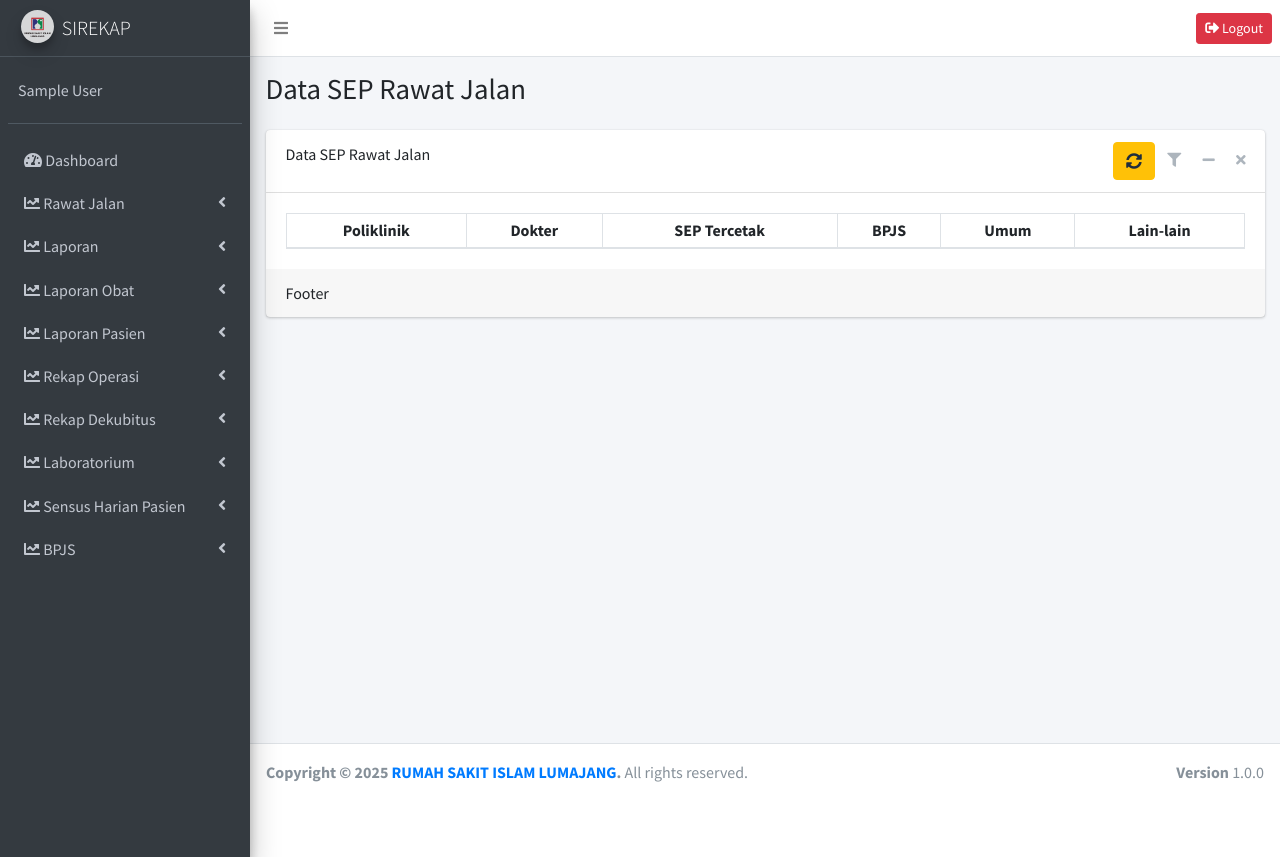
After one commit to fikalovita/SIREKAP, a CodeIgniter app: page /database/SEPRajal in a window 1280 px wide. The commit adds this page. Run offline with CodeIgniter, Linux system fonts and the light colour scheme; the visitor is signed in with stand-in values (Sample User, id 1); lists and menus that the app fills with data are empty; some libraries are stand-ins or nearby versions.

Commit message:
feat: Implement SEPRajal controller and view for Rawat Jalan data display with filtering options

```diff
--- /dev/null
+++ b/application/controllers/SEPRajal.php
@@ -0,0 +1,46 @@
+<?php
+defined('BASEPATH') or exit('No direct script access allowed');
+
+class SEPRajal extends CI_Controller
+{
+    public function __construct()
+    {
+        parent::__construct();
+        if (!$this->session->userdata('isLogin')) {
+            redirect('Auth');
+        }
+        $this->load->model('ModelSEPRajal');
+    }
+    public function index()
+    {
+        $data['title'] = 'Data SEP Rawat Jalan';
+        $this->load->view('layout/header', $data);
+        $this->load->view('layout/sidebar');
+        $this->load->view('v_sep_rajal');
+        $this->load->view('layout/footer');
+    }
+
+    public function dataSEPRajal()
+    {
+        $tglSepRajal1 = $this->input->post('tglSepRajal1') ?: date('Y-m-d');
+        $tglSepRajal2 = $this->input->post('tglSepRajal2') ?: date('Y-m-d');
+        $search = $this->input->post('search')['value'];
+        $dataSEP = $this->ModelSEPRajal->getPoliklinik($tglSepRajal1, $tglSepRajal2, $search)->result();
+        $data = [];
+        foreach ($dataSEP as $sep) {
+            $row = [];
+            $row[] = $sep->nm_poli;
+            $row[] = $sep->nm_dokter;
+            $row[] = $sep->jumlah_sep;
+            $row[] = $sep->bpjs;
+            $row[] = $sep->umum;
+            $row[] = $sep->lainnya;
+
+            $data[] = $row;
+        }
+
+        $data_json = ['data' => $data];
+
+        echo json_encode($data_json);
+    }
+}
--- /dev/null
+++ b/application/models/ModelSEPRajal.php
@@ -0,0 +1,33 @@
+<?php
+class ModelSEPRajal extends CI_Model
+{
+    public function getPoliklinik($tglSepRajal1, $tglSepRajal2, $search = "")
+    {
+        $this->db->select('
+            poliklinik.nm_poli,
+            dokter.nm_dokter,
+            SUM(CASE WHEN reg_periksa.kd_pj = "Bpj" THEN 1 ELSE 0 END) AS bpjs,
+            SUM(CASE WHEN reg_periksa.kd_pj = "UM" THEN 1 ELSE 0 END) AS umum,
+            SUM(CASE WHEN reg_periksa.kd_pj != "BPJ" AND reg_periksa.kd_pj != "UM" THEN 1 ELSE 0 END) AS lainnya,
+            COUNT(CASE WHEN bridging_sep.no_sep IS NOT NULL AND bridging_sep.no_sep != "" THEN 1 END) AS jumlah_sep
+        ');
+        $this->db->from('reg_periksa');
+        $this->db->join('poliklinik', 'reg_periksa.kd_poli=poliklinik.kd_poli', 'inner');
+        $this->db->join('dokter', 'reg_periksa.kd_dokter=dokter.kd_dokter', 'left');
+        $this->db->join('bridging_sep', 'reg_periksa.no_rawat=bridging_sep.no_rawat', 'left');
+        $this->db->where('poliklinik.kd_poli<>', 'IGDK');
+        if (!empty($search)) {
+            $this->db->group_start();
+            $this->db->like('dokter.nm_dokter', $search);
+            $this->db->or_like('poliklinik.nm_poli', $search);
+            $this->db->group_end();
+        }
+        if (!empty($tglSepRajal1) && !empty($tglSepRajal1)) {
+            $this->db->where('reg_periksa.tgl_registrasi >=', $tglSepRajal1);
+            $this->db->where('reg_periksa.tgl_registrasi <=', $tglSepRajal2);
+        }
+        $this->db->order_by('dokter.nm_dokter');
+        $this->db->group_by('reg_periksa.kd_dokter');
+        return $this->db->get();
+    }
+}
--- a/application/views/layout/sidebar.php
+++ b/application/views/layout/sidebar.php
@@ -37,7 +37,7 @@
             </a>
           </li>
           <li class="nav-item">
-            <a href="<?= base_url('#') ?>" class="nav-link">
+            <a href="<?= base_url('SEPRajal') ?>" class="nav-link">
               <i class="fas fa-chart-line"></i>
               <p>Rawat Jalan</p>
               <i class="right fas fa-angle-left"></i>
--- /dev/null
+++ b/application/views/v_sep_rajal.php
@@ -0,0 +1,107 @@
+<section class="content">
+    <div class="container-fluid" id="konten">
+        <div class="row">
+            <div class="col-12">
+                <!-- Default box -->
+                <div class="card">
+                    <div class="card-header">
+                        Data SEP Rawat Jalan
+                        <div class="card-tools">
+                            <button type="button" class="btn btn-warning" id="refresh-sep-rajal">
+                                <i class="fas fa-sync-alt"></i>
+                            </button>
+                            <button type="button" class="btn btn-tool" data-toggle="modal" data-target="#modalSEPRajal">
+                                <i class="fas fa-filter"></i>
+                            </button>
+                            <button type="button" class="btn btn-tool" data-card-widget="collapse" title="Collapse">
+                                <i class="fas fa-minus"></i>
+                            </button>
+                            <button type="button" class="btn btn-tool" data-card-widget="remove" title="Remove">
+                                <i class="fas fa-times"></i>
+                            </button>
+                        </div>
+                    </div>
+                    <div class="modal fade" id="modalSEPRajal" data-backdrop="static" data-keyboard="false" tabindex="-1" aria-labelledby="staticBackdropLabel" aria-hidden="true">
+                        <div class="modal-dialog modal-dialog-centered">
+                            <div class="modal-content">
+                                <div class="modal-header">
+                                    <h5 class="modal-title" id="modalSEPRajal">Filter</h5>
+                                    <button type="button" class="close" data-dismiss="modal" aria-label="Close">
+                                        <span>&times;</span>
+                                    </button>
+                                </div>
+                                <div class="modal-body">
+                                    <div>
+                                        <div class="form-row">
+                                            <div class="col">
+                                                <input type="text" name="tglSepRajal1" id="tglSepRajal1" class="form-control" placeholder="--Pilih Tanggal--">
+                                            </div>
+                                            <div class="col">
+                                                <input type="text" name="tglSepRajal2" id="tglSepRajal2" class="form-control" placeholder="--Pilih Tanggal--">
+
+                                            </div>
+                                        </div>
+                                    </div>
+                                </div>
+                                <div class="modal-footer">
+                                    <button type="button" class="btn btn-secondary" data-dismiss="modal">Close</button>
+                                    <button class="btn btn-primary" id="tampil-sep-rajal">Tampilkan</button>
+                                </div>
+                            </div>
+                        </div>
+                    </div>
+                    <div class="card-body">
+                        <table class="table table-responsive-lg table-bordered table-sm" id="tabel-sep-rajal">
+                            <thead>
+                                <tr class="text-center">
+                                    <th>Poliklinik</th>
+                                    <th>Dokter</th>
+                                    <th>SEP Tercetak</th>
+                                    <th>BPJS</th>
+                                    <th>Umum</th>
+                                    <th>Lain-lain</th>
+                                </tr>
+                            </thead>
+                        </table>
+                    </div>
+                    <div class="card-footer">
+                        Footer
+                    </div>
+                </div>
+            </div>
+        </div>
+    </div>
+</section>
+<script>
+    $(function() {
+        $("#tglSepRajal1, #tglSepRajal2").datepicker({
+            dateFormat: "yy-mm-dd",
+            changeMonth: true,
+            changeYear: true
+        });
+    });
+</script>
+<script>
+    let tabelSEPRajal = $('#tabel-sep-rajal').DataTable({
+        processing: true,
+        serverSide: true,
+        orderable: false,
+        paging: false,
+        info: false,
+        ajax: {
+            url: "<?= base_url('SEPRajal/dataSEPRajal') ?>",
+            type: "post",
+            data: function(data) {
+                data.tglSepRajal1 = $('#tglSepRajal1').val();
+                data.tglSepRajal2 = $('#tglSepRajal2').val();
+            }
+        }
+    })
+    $('#tampil-sep-rajal').on('click', function() {
+        $('#modalSEPRajal').modal('hide');
+        tabelSEPRajal.ajax.reload();
+    });
+    $('#refresh-sep-rajal').on('click', function() {
+        location.reload();
+    });
+</script>
```
Also changed, not shown: application/controllers/cetak.php (deleted).
